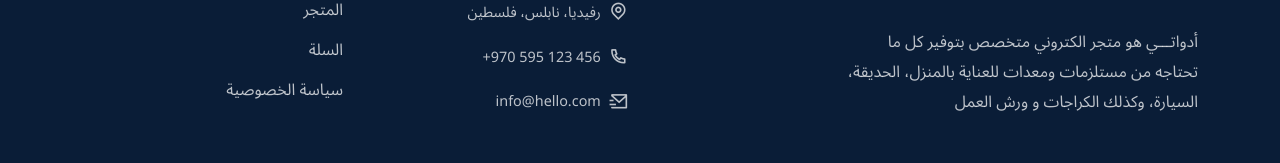
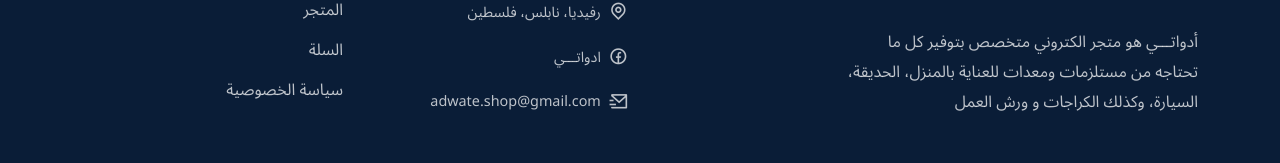
Before and after one commit to adwate/adwate.github.io, a React (Create React App) app: page /home in a window 1280 px wide. Shown: the part 8567-8730 px from the top of the page. Built offline with nearby package versions, Linux system fonts and the light colour scheme.

Commit message:
footer fix

```diff
--- a/src/components/Footer/Footer.jsx
+++ b/src/components/Footer/Footer.jsx
@@ -61,13 +61,13 @@ const Footer = () => {
                   </span>
                 </ListGroupItem>
                 <ListGroupItem className="px-0 border-0 d-flex align-items-center gap-2">
-                  <p>+970 595 123 456</p>
+                  <p>ادواتـــي</p>
                   <span>
-                    <i class="ri-phone-line"></i>
+                    <i class="ri-facebook-circle-line"></i>
                   </span>
                 </ListGroupItem>
                 <ListGroupItem className="px-0 border-0 d-flex align-items-center gap-2">
-                  <p>info@hello.com</p>
+                  <p>adwate.shop@gmail.com</p>
                   <span>
                     <i class="ri-mail-send-line"></i>
                   </span>
--- a/src/styles/product-card.css
+++ b/src/styles/product-card.css
@@ -63,6 +63,10 @@
     font-size: 15px;
   }
 
+  .product__card-bottom .disabled i {
+    font-size: 15px;
+  }
+
   .product__card-bottom .price {
     font-size: 20px;
   }
@@ -79,6 +83,10 @@
     background: var(--primary-color);
     color: #fff;
     border-radius: 50px;
+  }
+
+  .product__card-bottom .disabled i {
+    font-size: 14px;
   }
 
   .product__card-bottom span i::before {
@@ -108,6 +116,10 @@
     border-radius: 50px;
   }
 
+  .product__card-bottom .disabled i {
+    font-size: 1.2rem;
+  }
+
   .product__card-bottom span i::before {
     margin-right: 5px;
   }
```
